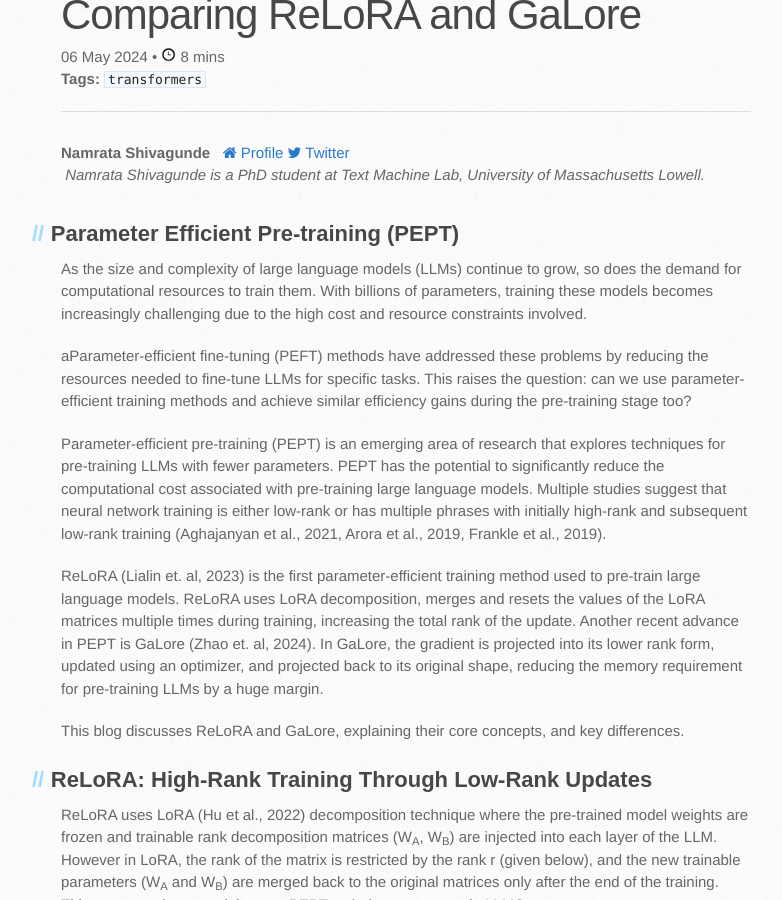
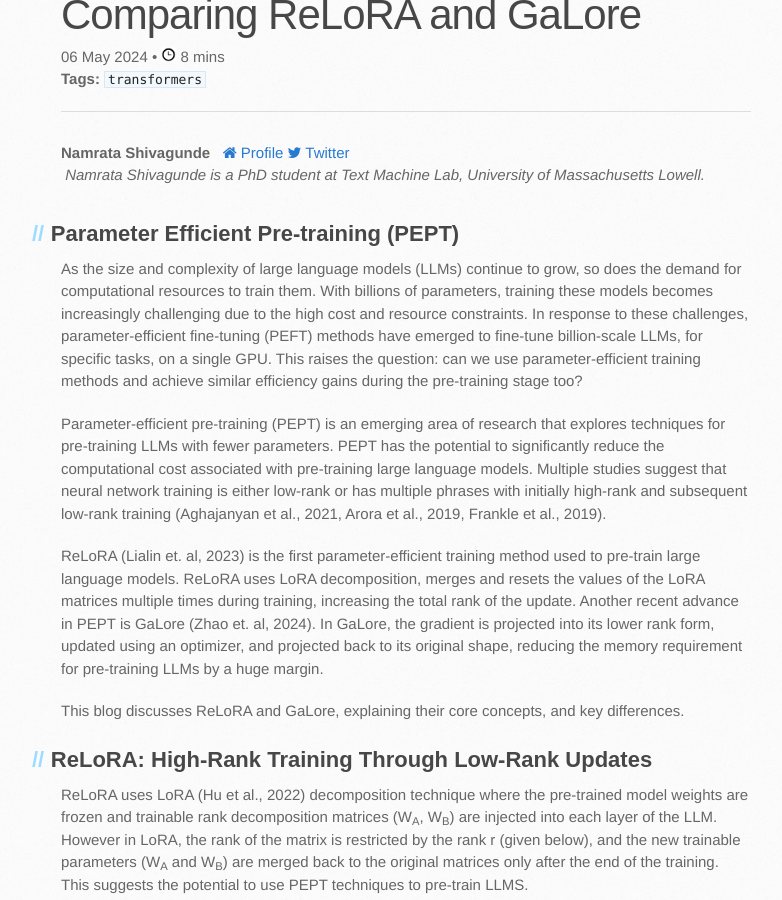
Before and after one commit to text-machine-lab/blog, a Jekyll site: the page docs/2024/pept_relora_n_galore/index.html, which Jekyll copies as it is, in a window 1280 px wide and 900 px high, scrolled down 304 px. Shown: the whole window, without its empty margins (109-891 px from the left). Built offline with Jekyll 4.4.1, drawn with Linux system fonts in a browser that asks for light colours; nearby versions of some CDN libraries; a script that is not in the unit is left out; comment, search, counter and statistics services are not loaded.

Commit message:
Update index.html

```diff
--- a/docs/2024/pept_relora_n_galore/index.html
+++ b/docs/2024/pept_relora_n_galore/index.html
@@ -147,8 +147,7 @@
 
 
 <h2 id="intro">Parameter Efficient Pre-training (PEPT)</h2>
-	<p>As the size and complexity of large language models (LLMs) continue to grow, so does the demand for computational resources to train them. With billions of parameters, training these models becomes increasingly challenging due to the high cost and resource constraints involved.</p>
-	<p>aParameter-efficient fine-tuning (PEFT) methods have addressed these problems by reducing the resources needed to fine-tune LLMs for specific tasks. This raises the question: can we use parameter-efficient training methods and achieve similar efficiency gains during the pre-training stage too?</p>
+	<p>As the size and complexity of large language models (LLMs) continue to grow, so does the demand for computational resources to train them. With billions of parameters, training these models becomes increasingly challenging due to the high cost and resource constraints. In response to these challenges, parameter-efficient fine-tuning (PEFT) methods have emerged to fine-tune billion-scale LLMs, for specific tasks, on a single GPU. This raises the question: can we use parameter-efficient training methods and achieve similar efficiency gains during the pre-training stage too?</p>
 	<p>Parameter-efficient pre-training (PEPT) is an emerging area of research that explores techniques for pre-training LLMs with fewer parameters. PEPT has the potential to significantly reduce the computational cost associated with pre-training large language models. Multiple studies suggest that neural network training is either low-rank or has multiple phrases with initially high-rank and subsequent low-rank training (Aghajanyan et al., 2021, Arora et al., 2019, Frankle et al., 2019).</p>
 	<p>ReLoRA (Lialin et. al, 2023)  is the first parameter-efficient training method used to pre-train large language models. ReLoRA uses LoRA decomposition, merges and resets the values of the LoRA matrices multiple times during training, increasing the total rank of the update. Another recent advance in PEPT is GaLore (Zhao et. al, 2024). In GaLore, the gradient is projected into its lower rank form, updated using an optimizer, and projected back to its original shape, reducing the memory requirement for pre-training LLMs by a huge margin.</p>
 	<p>This blog discusses ReLoRA and GaLore, explaining their core concepts, and key differences.
```
